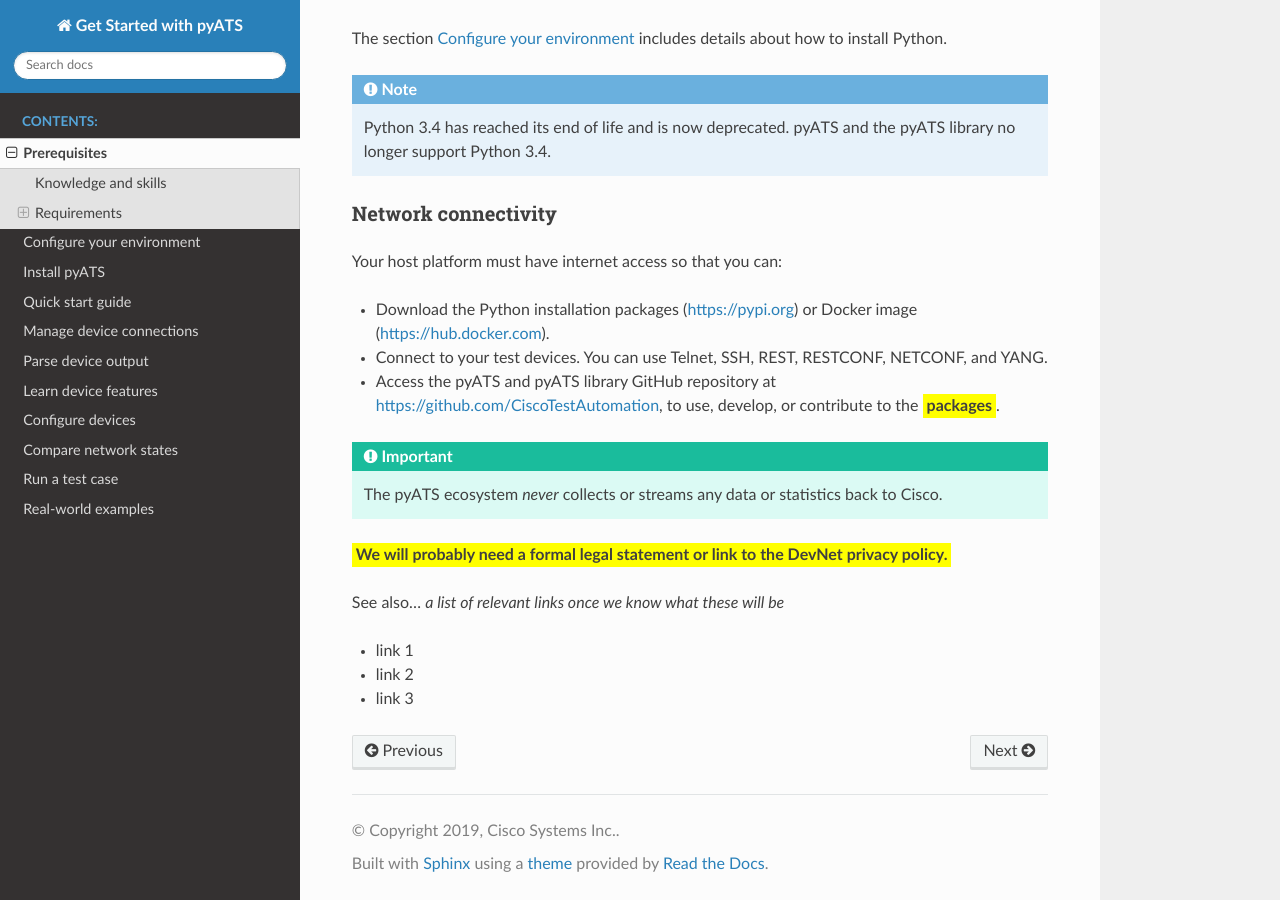
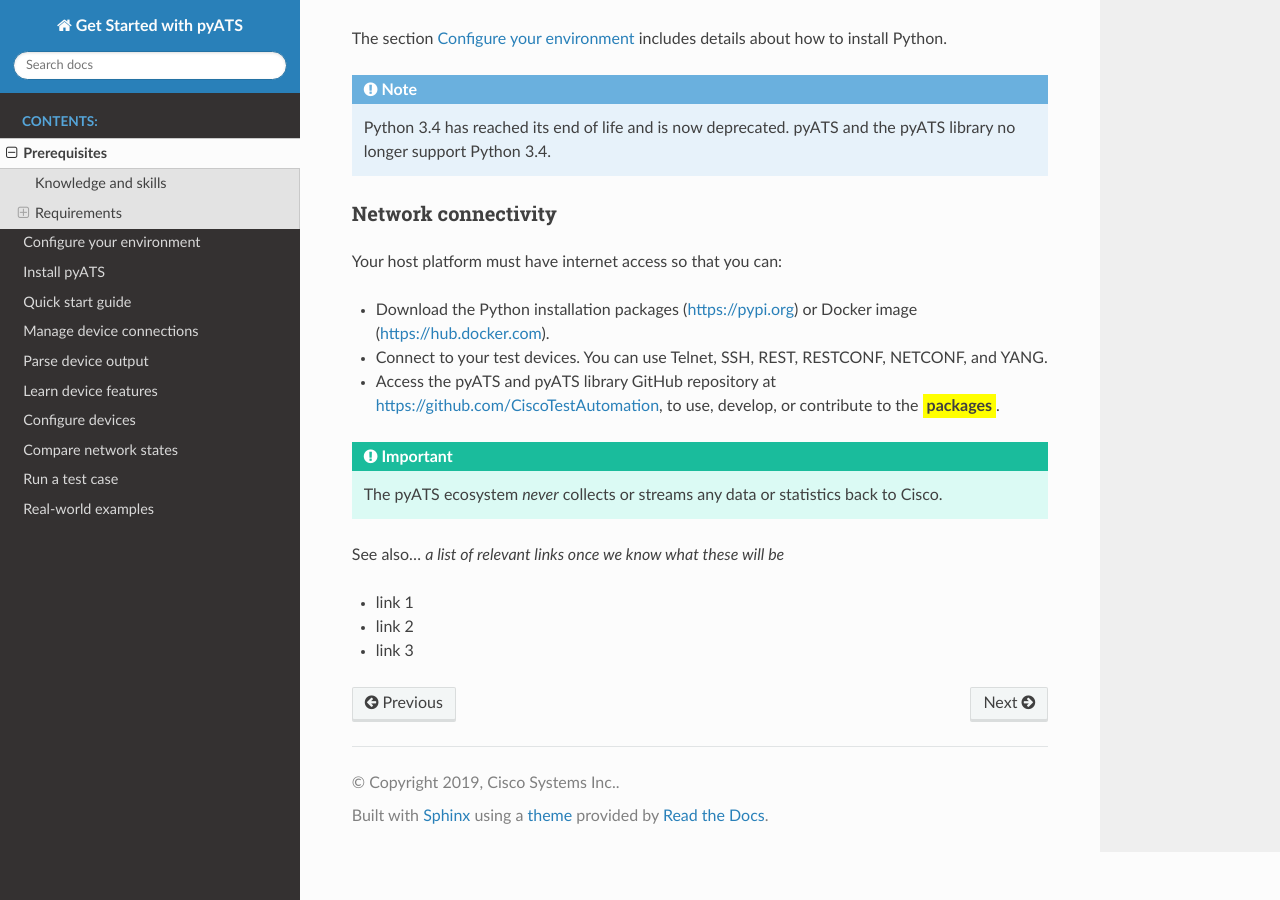
Before and after one commit to CiscoTestAutomation/getting-started, a Sphinx documentation site: the page built from source/prereqs/Prerequisites.rst, in a window 1280 px wide and 900 px high, scrolled down 1456 px. Built offline with Sphinx 7.4.7 and the Read the Docs theme 2.0.0, drawn with Linux system fonts in a browser that asks for light colours; pages that are not in the unit, such as notebooks, are missing from menus.

Commit message:
Added a comment about data privacy.

```diff
--- a/source/prereqs/Prerequisites.rst
+++ b/source/prereqs/Prerequisites.rst
@@ -59,7 +59,9 @@
 * Access the |pyATS| and |library| GitHub repository at https://github.com/CiscoTestAutomation, to use, develop, or contribute to the :question:`packages`.
 
 .. important:: The |pyATS| ecosystem *never* collects or streams any data or statistics back to Cisco.
-:question:`We will probably need a formal legal statement or link to the DevNet privacy policy.`
+
+..
+    I checked on the devnet site and didn't see anything to add about data privacy.
 
 See also...
 *a list of relevant links once we know what these will be*
```
